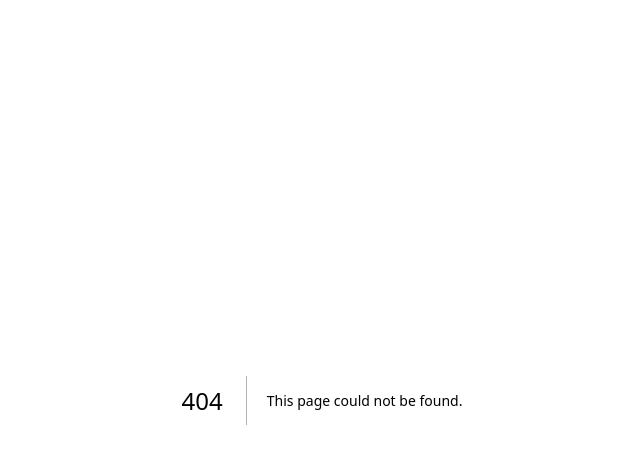
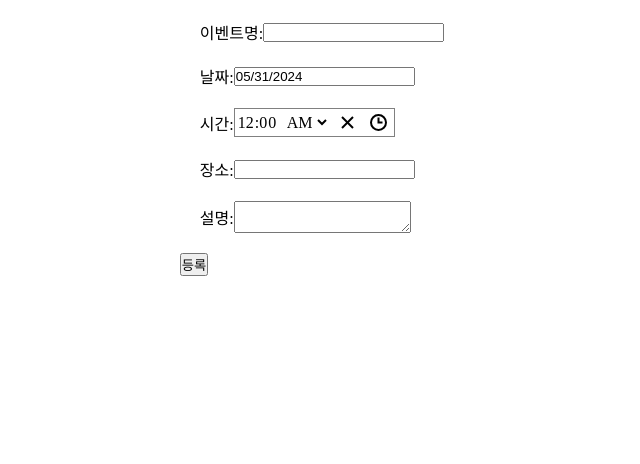
Before and after one commit to jsj1510/insighter, a Next.js app: page /post in a window 1280 px wide. Before the commit this address had no page. Shown: the top 464 px of the page, without its empty margins (318-958 px from the left). Built offline with nearby package versions, Linux system fonts and the light colour scheme.

Commit message:
feat: 이벤트 추가 기능 구현

```diff
--- a/db.json
+++ b/db.json
@@ -6,15 +6,15 @@
       "hour": "09:00",
       "location": "Location 1",
       "explanation": "안녕하세요",
-      "id": 1
+      "id": "1"
     },
     {
-      "name" :"감사합니다 2",
+      "name": "감사합니다 2",
       "date": "2024-05-02",
       "hour": "10:00",
       "location": "Location 2",
       "explanation": "안녕하세요",
-      "id": 2
+      "id": "2"
     },
     {
       "name": "티비",
@@ -22,7 +22,7 @@
       "hour": "11:00",
       "location": "Location 3",
       "explanation": "안녕하세요 3",
-      "id": 3
+      "id": "3"
     },
     {
       "name": "모니터 4",
@@ -30,7 +30,7 @@
       "hour": "12:00",
       "location": "Location 4",
       "explanation": "안녕하세요 4",
-      "id": 4
+      "id": "4"
     },
     {
       "name": "컴퓨터",
@@ -38,7 +38,7 @@
       "hour": "13:00",
       "location": "Location 5",
       "explanation": "컴퓨터",
-      "id": 5
+      "id": "5"
     },
     {
       "name": "선풍기",
@@ -46,7 +46,7 @@
       "hour": "13:00",
       "location": "Location 6",
       "explanation": "안녕하세요",
-      "id": 6
+      "id": "6"
     },
     {
       "name": "가방",
@@ -54,7 +54,7 @@
       "hour": "13:00",
       "location": "Location 7",
       "explanation": "가방",
-      "id": 7
+      "id": "7"
     },
     {
       "name": "가방",
@@ -62,7 +62,7 @@
       "hour": "13:00",
       "location": "Location 8",
       "explanation": "가방",
-      "id": 8
+      "id": "8"
     },
     {
       "name": "김치",
@@ -70,7 +70,7 @@
       "hour": "13:00",
       "location": "Location 9",
       "explanation": "김치",
-      "id": 9
+      "id": "9"
     },
     {
       "name": "ABC 이벤트",
@@ -78,7 +78,7 @@
       "hour": "13:00",
       "location": "Location 10",
       "explanation": "ABC 이벤트",
-      "id": 10
+      "id": "10"
     },
     {
       "name": "ABC 이벤트",
@@ -86,7 +86,7 @@
       "hour": "13:00",
       "location": "Location 11",
       "explanation": "ABC 이벤트",
-      "id": 11
+      "id": "11"
     },
     {
       "name": "ABC 이벤트",
@@ -94,7 +94,7 @@
       "hour": "13:00",
       "location": "Location 12",
       "explanation": "ABC 이벤트",
-      "id": 12
+      "id": "12"
     },
     {
       "name": "ABC 이벤트",
@@ -102,7 +102,7 @@
       "hour": "13:00",
       "location": "Location 13",
       "explanation": "안녕하세요",
-      "id": 13
+      "id": "13"
     },
     {
       "name": "뽀또",
@@ -110,7 +110,7 @@
       "hour": "13:00",
       "location": "Location 14",
       "explanation": "뽀또",
-      "id": 14
+      "id": "14"
     },
     {
       "name": "뽀또",
@@ -118,7 +118,7 @@
       "hour": "13:00",
       "location": "Location 15",
       "explanation": "뽀또",
-      "id": 15
+      "id": "15"
     },
     {
       "name": "뽀또",
@@ -126,7 +126,7 @@
       "hour": "13:00",
       "location": "Location 16",
       "explanation": "뽀또",
-      "id": 16
+      "id": "16"
     },
     {
       "name": "소금빵",
@@ -134,7 +134,7 @@
       "hour": "13:00",
       "location": "Location 17",
       "explanation": "소금빵",
-      "id": 17
+      "id": "17"
     },
     {
       "name": "소금빵",
@@ -142,7 +142,7 @@
       "hour": "13:00",
       "location": "Location 18",
       "explanation": "소금빵",
-      "id": 18
+      "id": "18"
     },
     {
       "name": "소금빵",
@@ -150,7 +150,7 @@
       "hour": "13:00",
       "location": "Location 19",
       "explanation": "소금빵",
-      "id": 19
+      "id": "19"
     },
     {
       "name": "소보루",
@@ -158,7 +158,7 @@
       "hour": "13:00",
       "location": "Location 20",
       "explanation": "소보루",
-      "id": 20
+      "id": "20"
     },
     {
       "name": "소보루",
@@ -166,7 +166,7 @@
       "hour": "13:00",
       "location": "Location 21",
       "explanation": "소보루",
-      "id": 21
+      "id": "21"
     },
     {
       "name": "소보루",
@@ -174,7 +174,7 @@
       "hour": "13:00",
       "location": "Location 22",
       "explanation": "소보루",
-      "id": 22
+      "id": "22"
     },
     {
       "name": "김치찜",
@@ -182,7 +182,7 @@
       "hour": "13:00",
       "location": "Location 23",
       "explanation": "김치찜",
-      "id": 23
+      "id": "23"
     },
     {
       "name": "김치찜",
@@ -190,136 +190,151 @@
       "hour": "13:00",
       "location": "Location 24",
       "explanation": "김치찜",
-      "id": 24
-    }
-    ,{
+      "id": "24"
+    },
+    {
       "name": "김치찜",
       "date": "2024-05-05",
       "hour": "13:00",
       "location": "Location 25",
       "explanation": "김치찜",
-      "id": 25
-    }
-    ,{
+      "id": "25"
+    },
+    {
       "name": "안녕하세요",
       "date": "2024-05-05",
       "hour": "13:00",
       "location": "Location 26",
       "explanation": "안녕하세요",
-      "id": 26
-    }
-    ,{
+      "id": "26"
+    },
+    {
       "name": "삼겹살",
       "date": "2024-05-27",
       "hour": "13:00",
       "location": "Location 27",
       "explanation": "삼겹살",
-      "id": 27
-    }
-    ,{
+      "id": "27"
+    },
+    {
       "name": "삼겹살",
       "date": "2024-05-28",
       "hour": "13:00",
       "location": "Location 28",
       "explanation": "삼겹살",
-      "id": 28
-    }
-    ,{
+      "id": "28"
+    },
+    {
       "name": "불고기",
       "date": "2024-05-29",
       "hour": "13:00",
       "location": "Location 29",
       "explanation": "불고기",
-      "id": 29
-    }
-    ,{
+      "id": "29"
+    },
+    {
       "name": "불고기",
       "date": "2024-03-22",
       "hour": "13:00",
       "location": "Location 30",
       "explanation": "불고기",
-      "id": 30
-    }
-    ,{
+      "id": "30"
+    },
+    {
       "name": "평양냉면",
       "date": "2024-03-17",
       "hour": "13:00",
       "location": "Location 31",
       "explanation": "평양냉면",
-      "id": 31
-    }
-    ,{
+      "id": "31"
+    },
+    {
       "name": "평양냉면",
       "date": "2024-03-16",
       "hour": "13:00",
       "location": "Location 32",
       "explanation": "평양냉면",
-      "id": 32
-    }
-    ,{
+      "id": "32"
+    },
+    {
       "name": "치즈",
       "date": "2024-03-16",
       "hour": "13:00",
       "location": "Location 33",
       "explanation": "치즈",
-      "id": 33
-    }
-    ,{
+      "id": "33"
+    },
+    {
       "name": "치즈",
       "date": "2024-03-16",
       "hour": "13:00",
       "location": "Location 34",
       "explanation": "치즈",
-      "id": 34
-    }
-    ,{
+      "id": "34"
+    },
+    {
       "name": "짜파게티",
       "date": "2024-03-05",
       "hour": "13:00",
       "location": "Location 35",
       "explanation": "짜파게티",
-      "id": 35
-    }
-    ,{
+      "id": "35"
+    },
+    {
       "name": "짜파게티",
       "date": "2024-03-07",
       "hour": "13:00",
       "location": "Location 36",
       "explanation": "짜파게티",
-      "id": 36
-    }
-    ,{
+      "id": "36"
+    },
+    {
       "name": "냉면",
       "date": "2024-03-07",
       "hour": "13:00",
       "location": "Location 37",
       "explanation": "냉면",
-      "id": 37
-    }
-    ,{
+      "id": "37"
+    },
+    {
       "name": "냉면",
       "date": "2024-03-08",
       "hour": "13:00",
       "location": "Location 38",
       "explanation": "냉면",
-      "id": 38
-    }
-    ,{
+      "id": "38"
+    },
+    {
       "name": "만두",
       "date": "2024-03-08",
       "hour": "13:00",
       "location": "Location 39",
       "explanation": "만두",
-      "id": 39
-    }
-    ,{
+      "id": "39"
+    },
+    {
       "name": "만두",
       "date": "2024-05-08",
       "hour": "13:00",
       "location": "Location 40",
       "explanation": "만두",
-      "id": 40
+      "id": "40"
+    },
+    {
+      "id": "2541",
+      "name": "코코",
+      "date": "2024-05-01",
+      "time": "00:00",
+      "location": "코코",
+      "explanation": "코코"
+    },
+    {
+      "id": "4f22",
+      "name": "추가",
+      "date": "2024-05-01",
+      "time": "00:20",
+      "location": "추가",
+      "explanation": "추가"
     }
-
   ]
 }
--- /dev/null
+++ b/src/containers/Post/Form/Form.tsx
@@ -0,0 +1,134 @@
+import React, { useState } from "react";
+import DatePicker from "react-datepicker";
+import TimePicker from "react-time-picker";
+
+import "react-datepicker/dist/react-datepicker.css";
+import "react-time-picker/dist/TimePicker.css";
+import "react-clock/dist/Clock.css";
+
+interface EventData {
+  name: string;
+  date: Date;
+  time: string;
+  location: string;
+  explanation: string;
+}
+
+interface EventFormProps {
+  onSubmit: (eventData: EventData) => void;
+  initialEvent?: EventData;
+}
+
+const EventForm: React.FC<EventFormProps> = ({ onSubmit, initialEvent }) => {
+  const [event, setEvent] = useState<EventData>({
+    name: initialEvent?.name || "",
+    date: initialEvent?.date || new Date(),
+    time: initialEvent?.time || "00:00",
+    location: initialEvent?.location || "",
+    explanation: initialEvent?.explanation || "",
+  });
+
+  const handleSubmit = (e: React.FormEvent) => {
+    e.preventDefault();
+    onSubmit(event);
+  };
+
+  const handleChange = (key: keyof EventData, value: string | Date | null) => {
+    if (value !== null) {
+      setEvent((prevEvent: any) => {
+        if (key === "date" && value instanceof Date) {
+          return {
+            ...prevEvent,
+            [key]: value.toISOString().split("T")[0], // 날짜를 "YYYY-MM-DD" 형식으로 저장
+          };
+        } else if (key === "time" && typeof value === "string") {
+          return {
+            ...prevEvent,
+            [key]: value,
+          };
+        } else if (typeof value === "string") {
+          return {
+            ...prevEvent,
+            [key]: value,
+          };
+        }
+        return prevEvent;
+      });
+    }
+  };
+
+  return (
+    <form onSubmit={handleSubmit}>
+      <div
+        style={{
+          margin: 20,
+          display: "flex",
+          alignItems: "center",
+        }}
+      >
+        <label>이벤트명:</label>
+        <input
+          type="text"
+          value={event.name}
+          onChange={(e) => handleChange("name", e.target.value)}
+        />
+      </div>
+      <div
+        style={{
+          margin: 20,
+          display: "flex",
+          alignItems: "center",
+        }}
+      >
+        <label>날짜:</label>
+        <DatePicker
+          selected={event.date}
+          onChange={(date) => handleChange("date", date)}
+        />
+      </div>
+      <div
+        style={{
+          margin: 20,
+          display: "flex",
+          alignItems: "center",
+        }}
+      >
+        <label>시간:</label>
+        <TimePicker
+          value={event.time}
+          onChange={(time) => handleChange("time", time)}
+        />
+      </div>
+      <div
+        style={{
+          margin: 20,
+          display: "flex",
+          alignItems: "center",
+        }}
+      >
+        <label>장소:</label>
+        <input
+          type="text"
+          value={event.location}
+          onChange={(e) => handleChange("location", e.target.value)}
+        />
+      </div>
+      <div
+        style={{
+          margin: 20,
+          display: "flex",
+          alignItems: "center",
+        }}
+      >
+        <label>설명:</label>
+        <textarea
+          value={event.explanation}
+          onChange={(e) => handleChange("explanation", e.target.value)}
+        />
+      </div>
+      <button type="submit">등록</button>
+    </form>
+  );
+};
+
+export default EventForm;
--- /dev/null
+++ b/src/containers/Post/Form/index.ts
@@ -0,0 +1 @@
+export { default as Form } from "./Form";
--- /dev/null
+++ b/src/containers/Post/index.ts
@@ -0,0 +1 @@
+export * from "./Form";
--- a/src/pages/_app.tsx
+++ b/src/pages/_app.tsx
@@ -1,6 +1,7 @@
 import type { AppProps } from "next/app";
 import Head from "next/head";
 import { QueryClientProvider, QueryClient } from "@tanstack/react-query";
+import axios from "axios";
 
 import "@/styles/globals.css";
 
@@ -13,6 +14,8 @@ const queryClient = new QueryClient({
     },
   },
 });
+
+axios.defaults.baseURL = "http://localhost:3001";
 
 export default function App({
   Component,
--- /dev/null
+++ b/src/pages/post/index.tsx
@@ -0,0 +1,39 @@
+import React from "react";
+import { useRouter } from "next/navigation";
+import axios from "axios";
+import DatePicker from "react-datepicker";
+
+import EventForm from "@/containers/Post/Form/Form";
+
+interface EventData {
+  name: string;
+  date: Date;
+  time: string;
+  location: string;
+  explanation: string;
+}
+
+const PostPage = () => {
+  const router = useRouter();
+
+  const handleSubmit = async (eventData: EventData) => {
+    const response = await axios.post("/events", eventData);
+    console.log(response);
+    router.push("/");
+  };
+
+  return (
+    <div
+      style={{
+        display: "flex",
+        alignItems: "center",
+        justifyContent: "center",
+        flexDirection: "column",
+      }}
+    >
+      <EventForm onSubmit={handleSubmit} />
+    </div>
+  );
+};
+
+export default PostPage;
```
Also changed, not shown: src/pages/index.tsx (+42 -53 lines).
